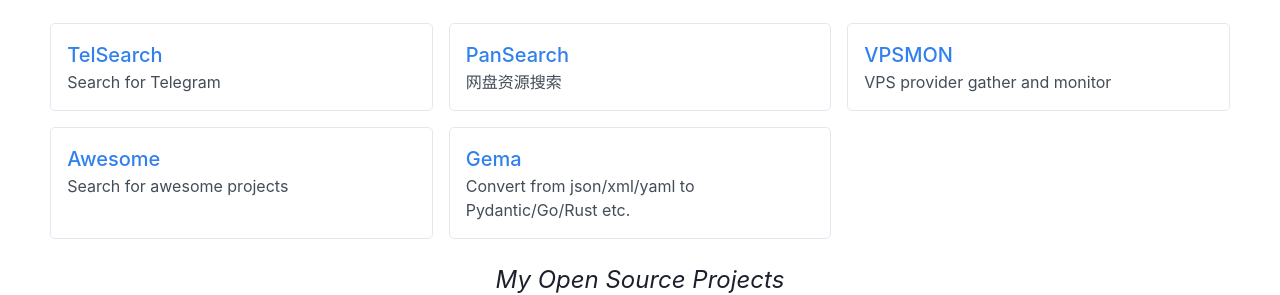
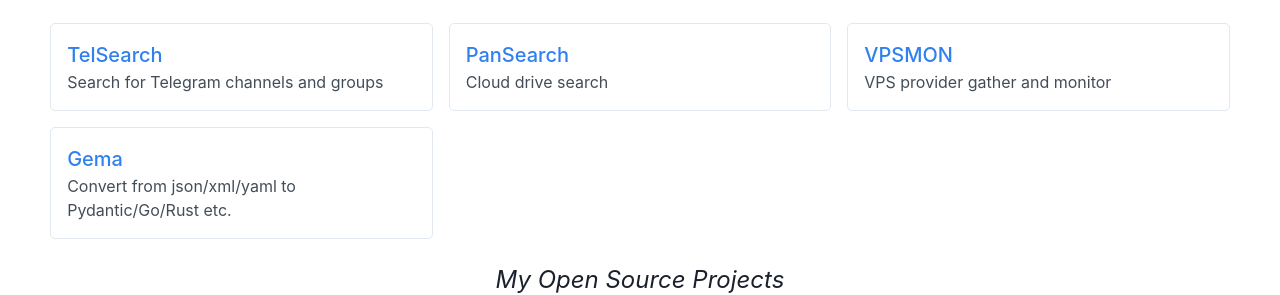
Before and after one commit to long2ice/homepage, a React (Create React App) app: page / in a window 1280 px wide. Shown: the part 350-645 px from the top of the page. Built offline with nearby package versions, Linux system fonts and the light colour scheme.

Commit message:
🦄 refactor: remove awesome

```diff
--- a/src/projects.tsx
+++ b/src/projects.tsx
@@ -63,23 +63,18 @@ function Projects(props: Record<string, any>) {
   const products: Array<Product> = [
     {
       title: "TelSearch",
-      description: "Search for Telegram",
+      description: "Search for Telegram channels and groups",
       link: "https://telsearch.long2ice.io",
     },
     {
       title: "PanSearch",
-      description: "网盘资源搜索",
+      description: "Cloud drive search",
       link: "https://pansearch.long2ice.io",
     },
     {
       title: "VPSMON",
       description: "VPS provider gather and monitor",
       link: "https://vpsmon.long2ice.io",
-    },
-    {
-      title: "Awesome",
-      description: "Search for awesome projects",
-      link: "https://awesome.long2ice.io",
     },
     {
       title: "Gema",
```
